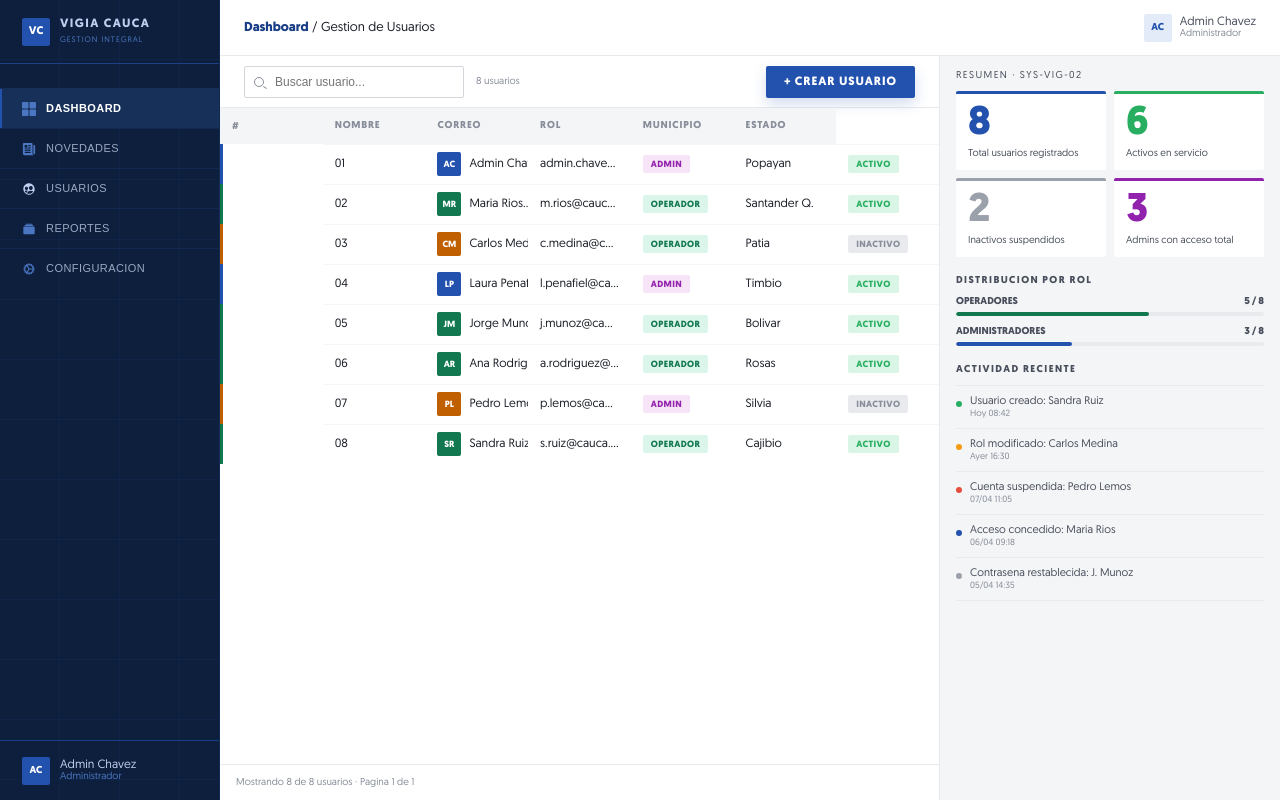
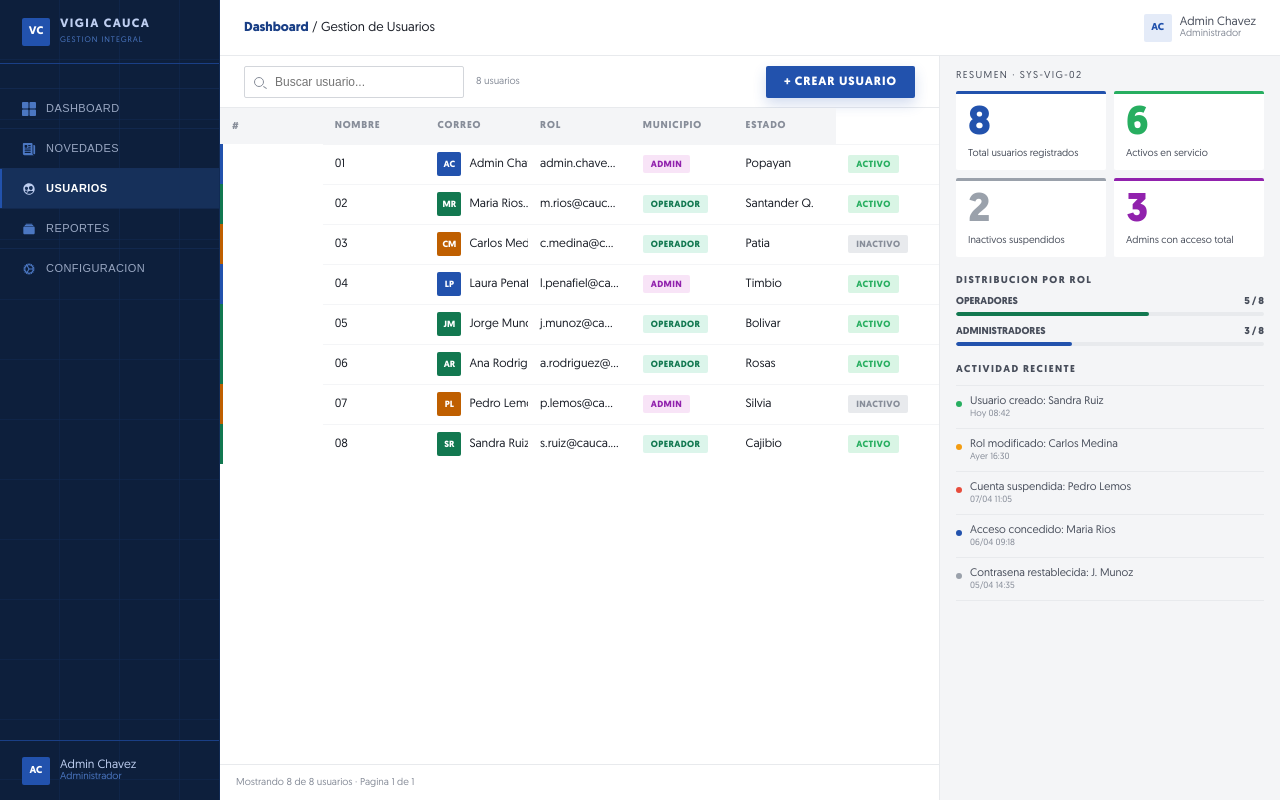
Before and after one commit to StreetRogue/vigia-cauca, a React (Vite) app in the folder Frontend-Vigia/: page /usuarios in a window 1280 px wide. Built offline with nearby package versions, Linux system fonts and the light colour scheme.

Commit message:
Remove dashboard route until screen is implemented

```diff
--- a/Frontend-Vigia/src/pages/UsersManagementPage/UsersManagementPage.tsx
+++ b/Frontend-Vigia/src/pages/UsersManagementPage/UsersManagementPage.tsx
@@ -11,7 +11,7 @@ import configuracionIcon from "../../assets/configuracion_icon.svg";
 import styles from "./UsersManagementPage.module.css";
 
 const menuItems = [
-  { label: "DASHBOARD", icon: <img src={dashboardIcon} alt="" />, to: "/" },
+  { label: "DASHBOARD", icon: <img src={dashboardIcon} alt="" /> },
   { label: "NOVEDADES", icon: <img src={novedadesIcon} alt="" />, to: "/novedades" },
   { label: "USUARIOS", icon: <img src={usuariosIcon} alt="" />, to: "/usuarios" },
   { label: "REPORTES", icon: <img src={reportesIcon} alt="" /> },
--- a/Frontend-Vigia/src/screens/NovedadesScreen.tsx
+++ b/Frontend-Vigia/src/screens/NovedadesScreen.tsx
@@ -274,7 +274,7 @@ export function NovedadesScreen() {
 
   // ── Render ────────────────────────────────────────────────────────────────
   const menuItems = [
-    { label: 'DASHBOARD', icon: <img src={dashboardIcon} alt="" />, to: '/' },
+    { label: 'DASHBOARD', icon: <img src={dashboardIcon} alt="" /> },
     { label: 'NOVEDADES', icon: <img src={novedadesIcon} alt="" />, to: '/novedades' },
     { label: 'USUARIOS', icon: <img src={usuariosIcon} alt="" />, to: '/usuarios' },
     { label: 'REPORTES', icon: <img src={reportesIcon} alt="" /> },
```
